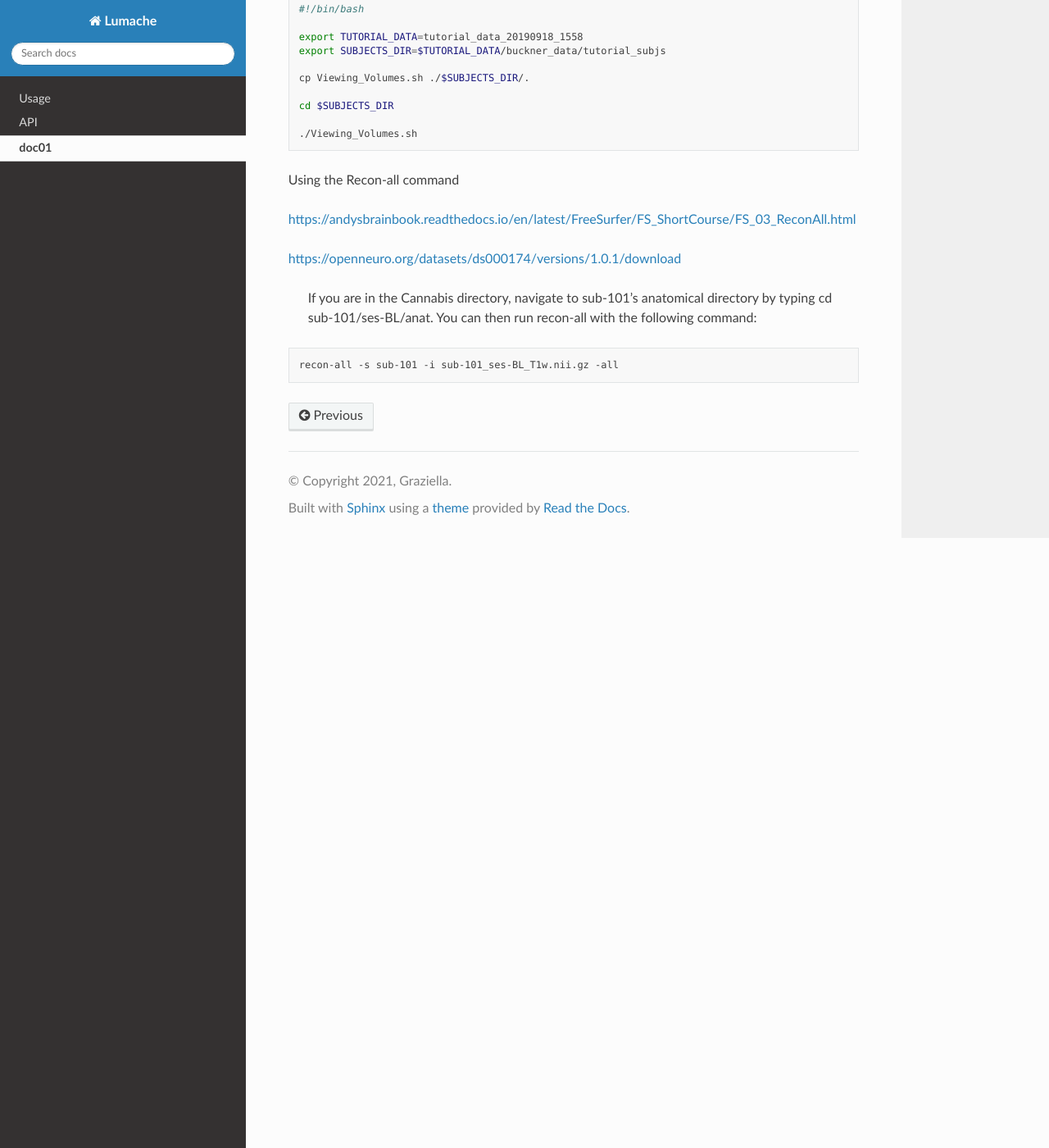
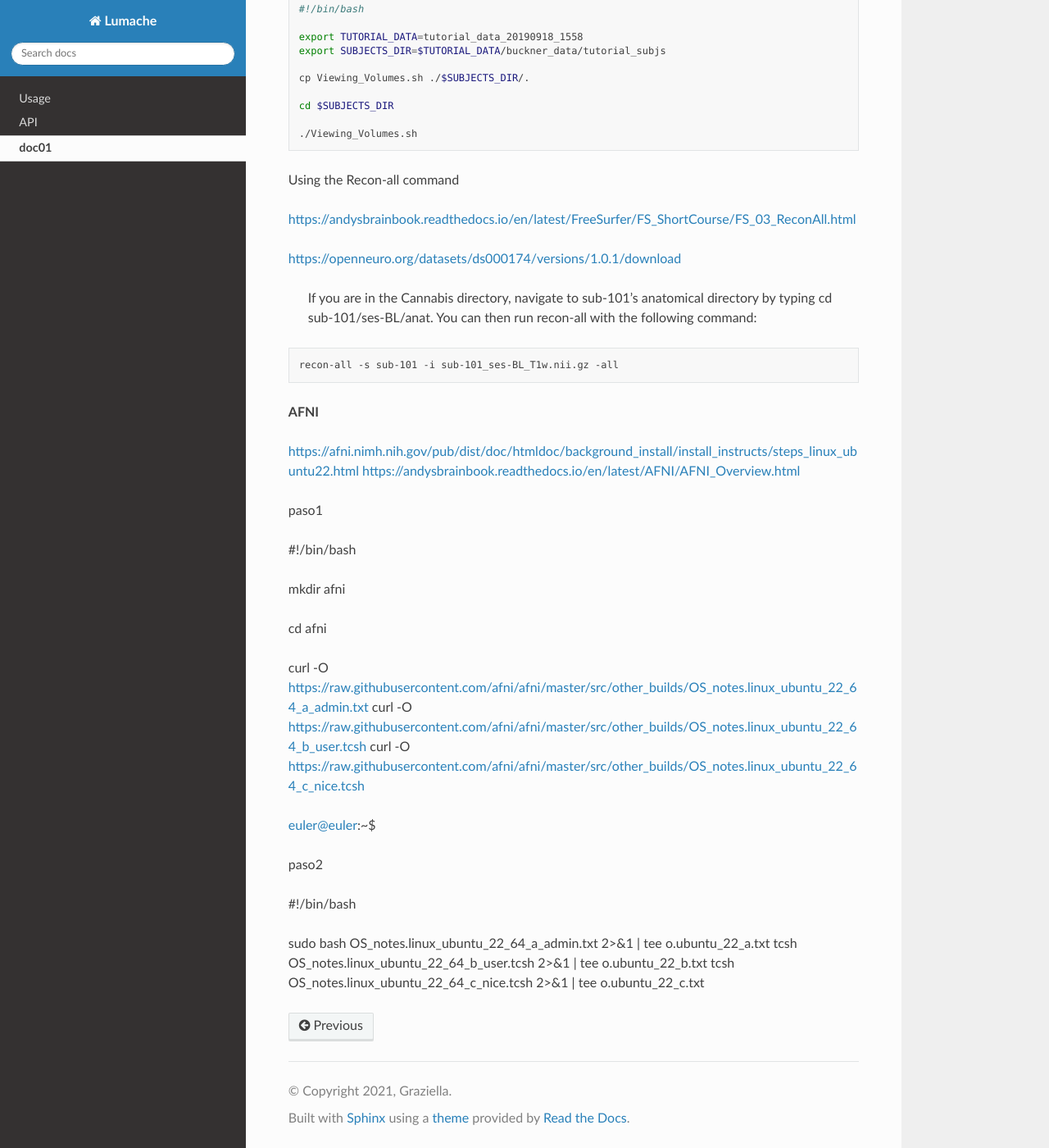
Before and after one commit to matecom57/cursofree, a Sphinx documentation site: the page built from docs/source/doc01.rst, in a window 1280 px wide and 1400 px high, scrolled down 979 px. Shown: the whole window at 82% size. Built offline with Sphinx 7.4.7 and the Read the Docs theme 3.1.0, drawn with Linux system fonts in a browser that asks for light colours.

Commit message:
Test comité

```diff
--- a/docs/source/doc01.rst
+++ b/docs/source/doc01.rst
@@ -72,3 +72,39 @@ https://openneuro.org/datasets/ds000174/versions/1.0.1/download
 .. code:: Bash
 
    recon-all -s sub-101 -i sub-101_ses-BL_T1w.nii.gz -all
+
+**AFNI**
+
+https://afni.nimh.nih.gov/pub/dist/doc/htmldoc/background_install/install_instructs/steps_linux_ubuntu22.html
+https://andysbrainbook.readthedocs.io/en/latest/AFNI/AFNI_Overview.html
+
+
+paso1
+
+.. code:: Bash
+
+#!/bin/bash
+
+mkdir afni
+
+cd afni
+
+curl -O https://raw.githubusercontent.com/afni/afni/master/src/other_builds/OS_notes.linux_ubuntu_22_64_a_admin.txt
+curl -O https://raw.githubusercontent.com/afni/afni/master/src/other_builds/OS_notes.linux_ubuntu_22_64_b_user.tcsh
+curl -O https://raw.githubusercontent.com/afni/afni/master/src/other_builds/OS_notes.linux_ubuntu_22_64_c_nice.tcsh
+
+
+euler@euler:~$
+
+
+
+paso2
+
+.. code:: Bash
+
+
+#!/bin/bash
+
+sudo bash OS_notes.linux_ubuntu_22_64_a_admin.txt 2>&1 | tee o.ubuntu_22_a.txt
+tcsh OS_notes.linux_ubuntu_22_64_b_user.tcsh 2>&1 | tee o.ubuntu_22_b.txt
+tcsh OS_notes.linux_ubuntu_22_64_c_nice.tcsh 2>&1 | tee o.ubuntu_22_c.txt
```
